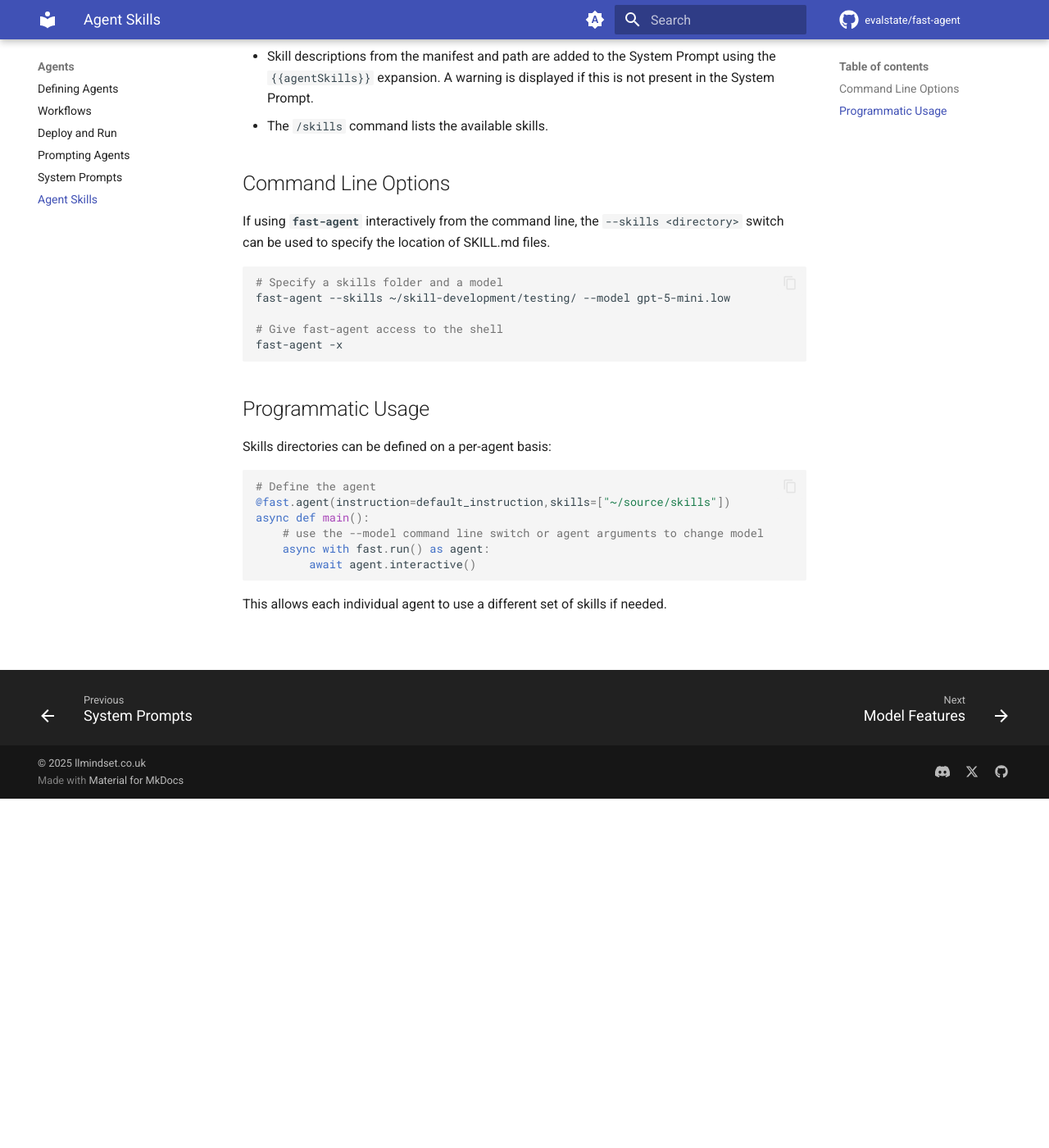
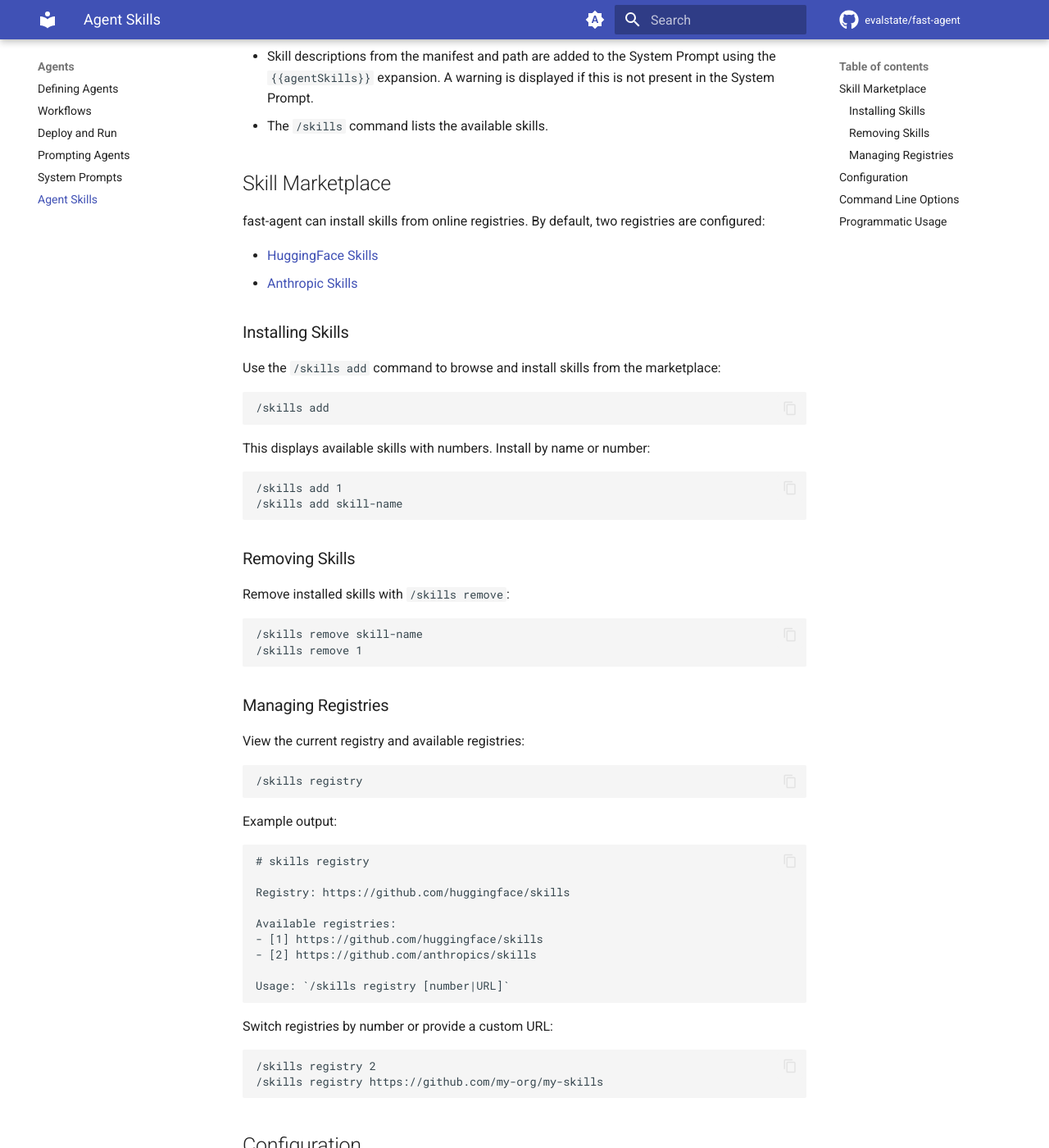
Before and after one commit to evalstate/fast-agent-docs, an MkDocs documentation site: the page built from docs/agents/skills.md, in a window 1280 px wide and 1400 px high, scrolled down 426 px. Shown: the whole window at 82% size. Built offline with MkDocs 1.6.1 and Material for MkDocs 9.7.7, drawn with Linux system fonts in a browser that asks for light colours; comment, search, counter and statistics services are not loaded; some of the changed text lies outside the part shown.

Commit message:
skills docs

````diff
--- a/docs/agents/skills.md
+++ b/docs/agents/skills.md
@@ -1,6 +1,6 @@
 # Agent Skills
 
-**`fast-agent`** supports Agent Skills, and looks for them in either the `.fast-agent/skills` or `.claude/skills` folder.
+**fast-agent** supports Agent Skills, and looks for them in either the `.fast-agent/skills` or `.claude/skills` folder.
 
 When valid SKILL.md files are found:
 
@@ -8,9 +8,83 @@
 - Skill descriptions from the manifest and path are added to the System Prompt using the `{{agentSkills}}` expansion. A warning is displayed if this is not present in the System Prompt.
 - The `/skills` command lists the available skills.
 
+## Skill Marketplace
+
+fast-agent can install skills from online registries. By default, two registries are configured:
+
+- [HuggingFace Skills](https://github.com/huggingface/skills)
+- [Anthropic Skills](https://github.com/anthropics/skills)
+
+### Installing Skills
+
+Use the `/skills add` command to browse and install skills from the marketplace:
+
+```
+/skills add
+```
+
+This displays available skills with numbers. Install by name or number:
+
+```
+/skills add 1
+/skills add skill-name
+```
+
+### Removing Skills
+
+Remove installed skills with `/skills remove`:
+
+```
+/skills remove skill-name
+/skills remove 1
+```
+
+### Managing Registries
+
+View the current registry and available registries:
+
+```
+/skills registry
+```
+
+Example output:
+```
+# skills registry
+
+Registry: https://github.com/huggingface/skills
+
+Available registries:
+- [1] https://github.com/huggingface/skills
+- [2] https://github.com/anthropics/skills
+
+Usage: `/skills registry [number|URL]`
+```
+
+Switch registries by number or provide a custom URL:
+
+```
+/skills registry 2
+/skills registry https://github.com/my-org/my-skills
+```
+
+## Configuration
+
+Configure skill directories and registries in `fastagent.config.yaml`:
+
+```yaml
+skills:
+  directories:
+    - ".fast-agent/skills"
+  marketplace_urls:
+    - "https://github.com/huggingface/skills"
+    - "https://github.com/anthropics/skills"
+```
+
+See the [Configuration Reference](../ref/config_file.md#skills-configuration) for details.
+
 ## Command Line Options
 
-If using **``fast-agent``** interactively from the command line, the `--skills <directory>` switch can be used to specify the location of SKILL.md files.
+If using **fast-agent** interactively from the command line, the `--skills <directory>` switch can be used to specify the directory containing skills..
 
 ```bash
 # Specify a skills folder and a model
@@ -26,7 +100,7 @@
 
 ```python
 # Define the agent
-@fast.agent(instruction=default_instruction,skills=["~/source/skills"])
+@fast.agent(instruction=default_instruction, skills=["~/source/skills"])
 async def main():
     # use the --model command line switch or agent arguments to change model
     async with fast.run() as agent:
````
Also changed, not shown: docs/ref/config_file.md (+24 -0 lines).
